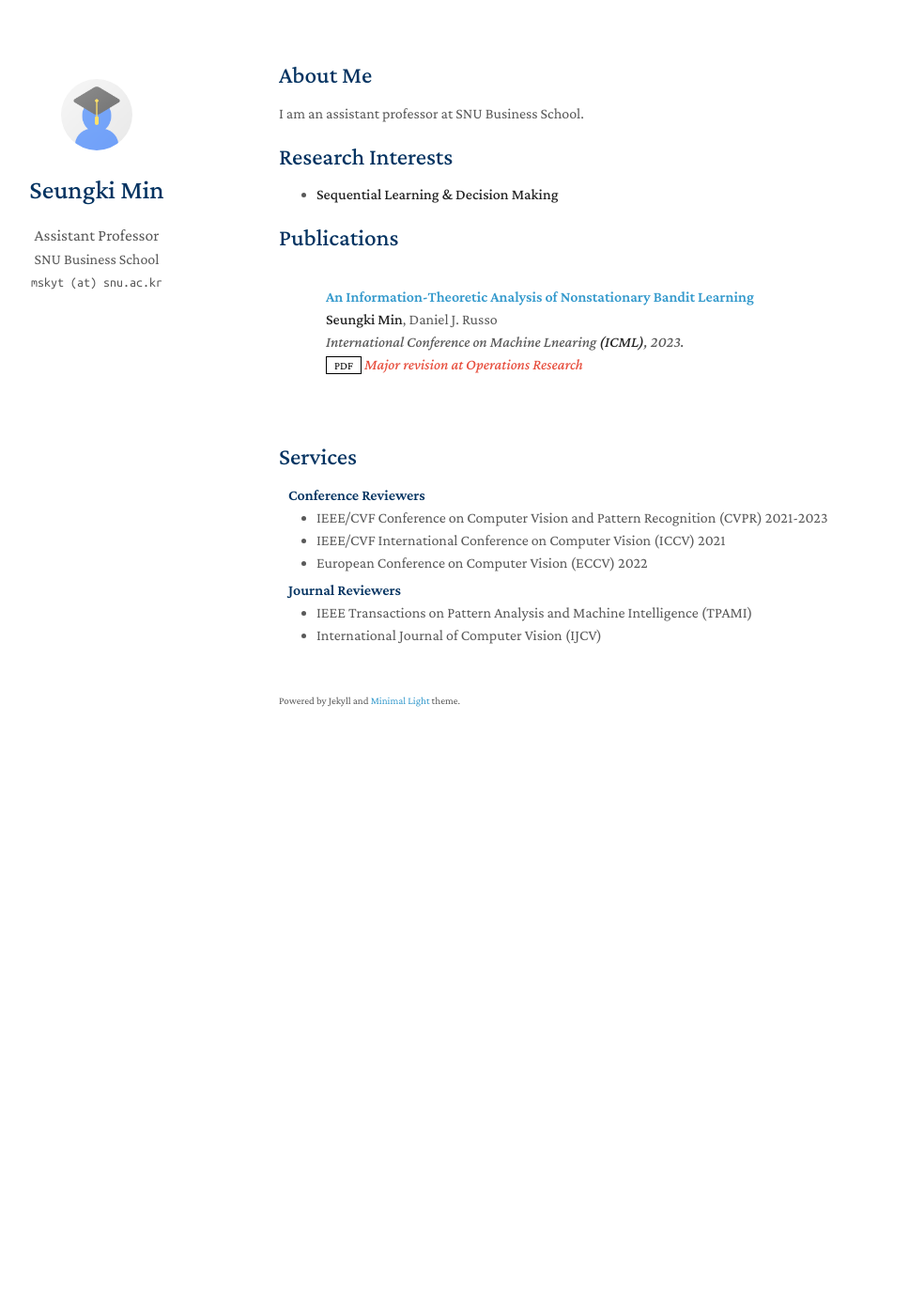
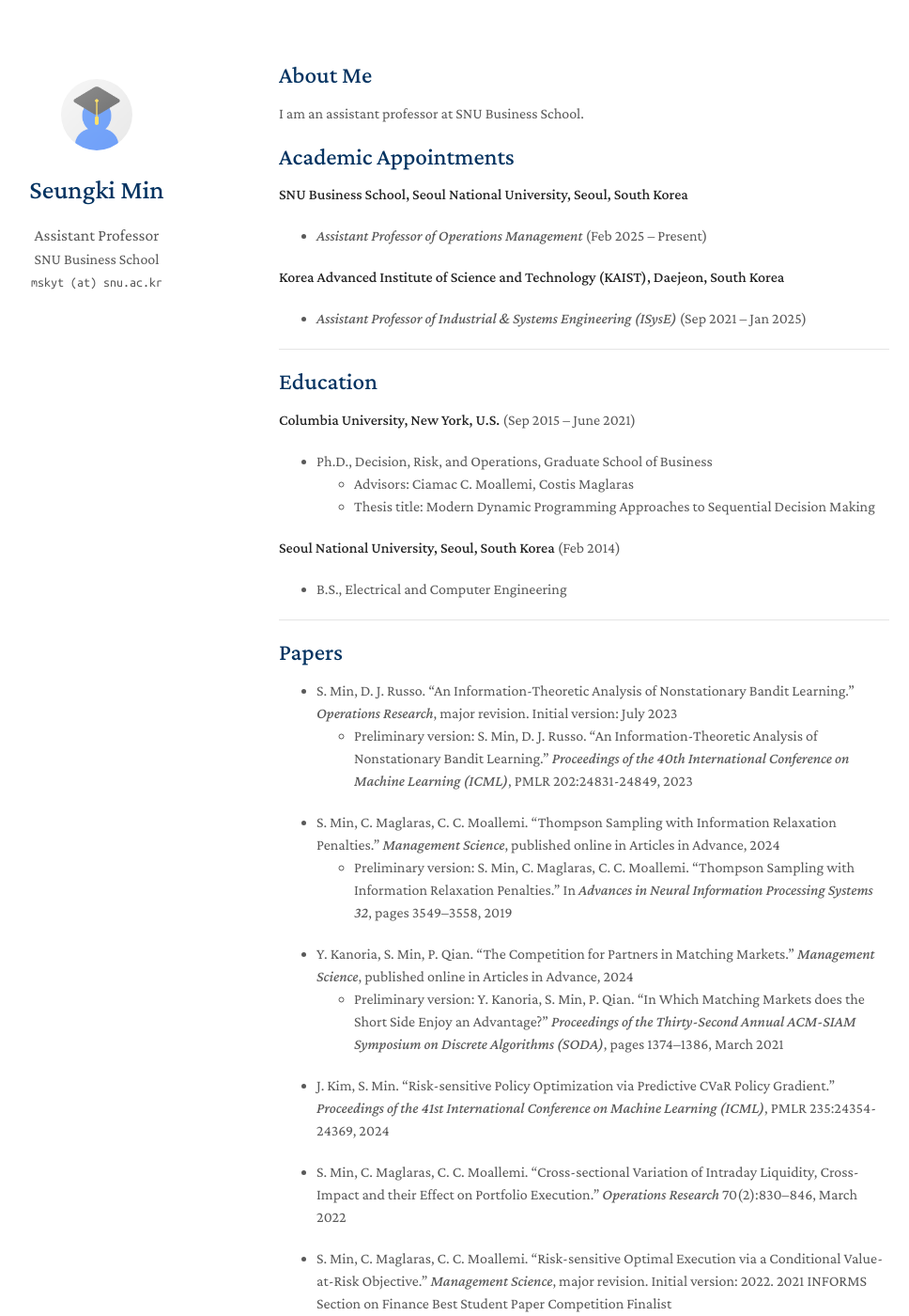
Before and after one commit to mskyt88/mskyt88.github.io, a Jekyll site: the page built from index.md, in a window 1280 px wide and 1400 px high. Shown: the whole window at 94% size, without its empty margins (173-1141 px from the left). Built offline with Jekyll 4.4.1, drawn with Linux system fonts in a browser that asks for light colours; a style sheet for code colours, icons or effects is not loaded; our own code applies the rules of GitHub Pages for plain Markdown files; some of the changed text lies outside the part shown.

Commit message:
Update index.md

```diff
--- a/index.md
+++ b/index.md
@@ -6,10 +6,90 @@ layout: homepage
 
 I am an assistant professor at SNU Business School.
 
-## Research Interests
+## Academic Appointments
 
-- **Sequential Learning & Decision Making**
+**SNU Business School, Seoul National University, Seoul, South Korea**
 
-{% include_relative _includes/publications.md %}
+- *Assistant Professor of Operations Management* (Feb 2025 – Present)
 
-{% include_relative _includes/services.md %}
+**Korea Advanced Institute of Science and Technology (KAIST), Daejeon, South Korea**
+
+- *Assistant Professor of Industrial & Systems Engineering (ISysE)* (Sep 2021 – Jan 2025)
+
+---
+
+## Education
+
+**Columbia University, New York, U.S.** (Sep 2015 – June 2021)
+
+- Ph.D., Decision, Risk, and Operations, Graduate School of Business
+  - Advisors: Ciamac C. Moallemi, Costis Maglaras
+  - Thesis title: Modern Dynamic Programming Approaches to Sequential Decision Making
+
+**Seoul National University, Seoul, South Korea** (Feb 2014)
+
+- B.S., Electrical and Computer Engineering
+
+---
+
+## Papers
+
+- S. Min, D. J. Russo. "An Information-Theoretic Analysis of Nonstationary Bandit Learning." *Operations Research*, major revision. Initial version: July 2023
+  - Preliminary version: S. Min, D. J. Russo. "An Information-Theoretic Analysis of Nonstationary Bandit Learning." *Proceedings of the 40th International Conference on Machine Learning (ICML)*, PMLR 202:24831-24849, 2023
+
+- S. Min, C. Maglaras, C. C. Moallemi. "Thompson Sampling with Information Relaxation Penalties." *Management Science*, published online in Articles in Advance, 2024
+  - Preliminary version: S. Min, C. Maglaras, C. C. Moallemi. "Thompson Sampling with Information Relaxation Penalties." In *Advances in Neural Information Processing Systems 32*, pages 3549–3558, 2019
+
+- Y. Kanoria, S. Min, P. Qian. "The Competition for Partners in Matching Markets." *Management Science*, published online in Articles in Advance, 2024
+  - Preliminary version: Y. Kanoria, S. Min, P. Qian. "In Which Matching Markets does the Short Side Enjoy an Advantage?" *Proceedings of the Thirty-Second Annual ACM-SIAM Symposium on Discrete Algorithms (SODA)*, pages 1374–1386, March 2021
+
+- J. Kim, S. Min. "Risk-sensitive Policy Optimization via Predictive CVaR Policy Gradient." *Proceedings of the 41st International Conference on Machine Learning (ICML)*, PMLR 235:24354-24369, 2024
+
+- S. Min, C. Maglaras, C. C. Moallemi. "Cross-sectional Variation of Intraday Liquidity, Cross-Impact and their Effect on Portfolio Execution." *Operations Research* 70(2):830–846, March 2022
+
+- S. Min, C. Maglaras, C. C. Moallemi. "Risk-sensitive Optimal Execution via a Conditional Value-at-Risk Objective." *Management Science*, major revision. Initial version: 2022. 2021 INFORMS Section on Finance Best Student Paper Competition Finalist
+
+- S. Min, C. C. Moallemi, D. J. Russo. "Policy Gradient Optimization of Thompson Sampling Policies." Submitted to *INFORMS Journal on Computing*. Initial version: 2020
+
+---
+
+## Work Experience
+
+**J.P. Morgan, New York, U.S.** (July 2019 – Sep 2019)
+
+- Research internship, Automated Trading System
+  - Conducted research on high-frequency price impact and high-frequency execution strategy
+
+**Tachyon Trading, Seoul, South Korea** (May 2012 – Jun 2015)
+
+- Co-founder & Head of IT, High-frequency trading & market making
+  - Developed trading strategies for Kospi200 & Nikkei index futures and options
+  - Developed a low-latency trading platform including simulation/analysis tools
+
+**Yonhap Infomax, Seoul, South Korea** (Feb 2009 – Dec 2011)
+
+- Developer, Financial market data vendor & news agency
+  - Served alternative military service
+  - Developed financial data visualization/analysis tools & mobile apps
+
+---
+
+## Teaching
+
+- **Operations Research: Stochastic Modeling** (Fall 2021, Fall 2022, Fall 2023, Fall 2024)
+- **Data Science for Decision Making** (Spring 2023, Spring 2024)
+- **Basics of Artificial Intelligence** (Fall 2021, Fall 2022, Fall 2023)
+- **Data-driven Decision Making and Control** (Spring 2022)
+
+---
+
+## Honors
+
+- National Research Foundation of Korea (NRF) Research Grant (~$280,000) (2022 – 2025)
+- KAIST Settlement Funding (~$80,000) (2021)
+- J.P. Morgan Sponsored Research Gift ($150,000) (2019)
+- Columbia Business School Fellowship (2015 – 2021)
+- KFAS Undergraduate Student Scholarship ($3,600 per year) (2007 – 2014)
+- Presidential Science Scholarship ($10,000 per year) (2006 – 2014)
+- ACM Programming Contest in Korea: 3rd place (Sep 2007)
+- Korea Olympiad in Informatics: 2nd place (July 2005)
```
